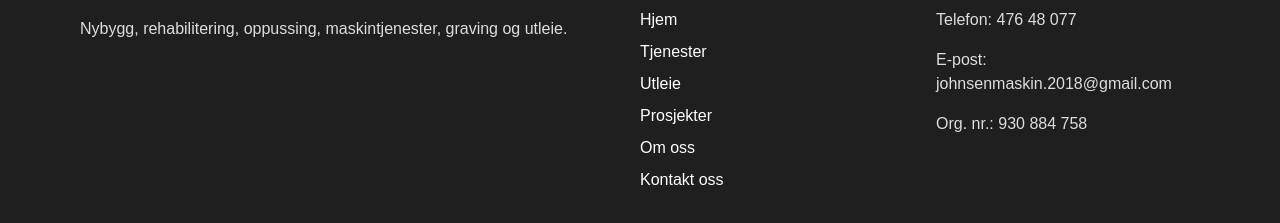
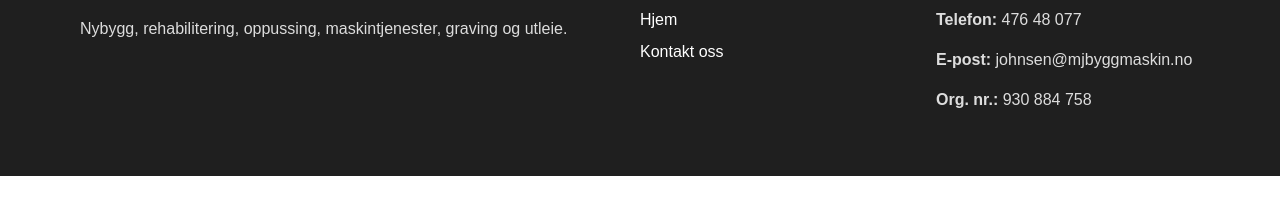
Before and after one commit to buhund/mjmaskin-website, a plain HTML site: page public/contact.html in a window 1280 px wide. Shown: the part 2246-2469 px from the top of the page. After the commit the page ends 2422 px from the top, so only its background shows below. Drawn offline with Linux system fonts and the light colour scheme.

Commit message:
Added new e-mail address. Removed dead links in contat footer. General text formatting.

```diff
--- a/public/contact.html
+++ b/public/contact.html
@@ -82,7 +82,10 @@
 
           <div class="contact-detail">
             <h3>E-post</h3>
+            <p><a href="mailto:johnsen@mjbyggmaskin.no">johnsen@mjbyggmaskin.no</a></p>
+            <!--
             <p><a href="mailto:johnsenmaskin.2018@gmail.com">johnsenmaskin.2018@gmail.com</a></p>
+            -->
           </div>
 
           <div class="contact-detail">
@@ -145,19 +148,15 @@
         <h3>Lenker</h3>
         <ul>
           <li><a href="index.html">Hjem</a></li>
-          <li><a href="services.html">Tjenester</a></li>
-          <li><a href="rental.html">Utleie</a></li>
-          <li><a href="projects.html">Prosjekter</a></li>
-          <li><a href="about.html">Om oss</a></li>
           <li><a href="contact.html">Kontakt oss</a></li>
         </ul>
       </div>
 
       <div>
         <h3>Kontakt</h3>
-        <p>Telefon: <a href="tel:+4747648077">476 48 077</a></p>
-        <p>E-post: <a href="mailto:johnsenmaskin.2018@gmail.com">johnsenmaskin.2018@gmail.com</a></p>
-        <p>Org. nr.: 930 884 758</p>
+        <p><b>Telefon:</b> <a href="tel:+4747648077">476 48 077</a></p>
+        <p><b>E-post:</b> <a href="mailto:johnsen@mjbyggmaskin.no">johnsen@mjbyggmaskin.no</a></p>
+        <p><b>Org. nr.:</b> 930 884 758</p>
       </div>
     </div>
   </div>
```
Also changed, not shown: public/index.html (+1 -1 lines).
